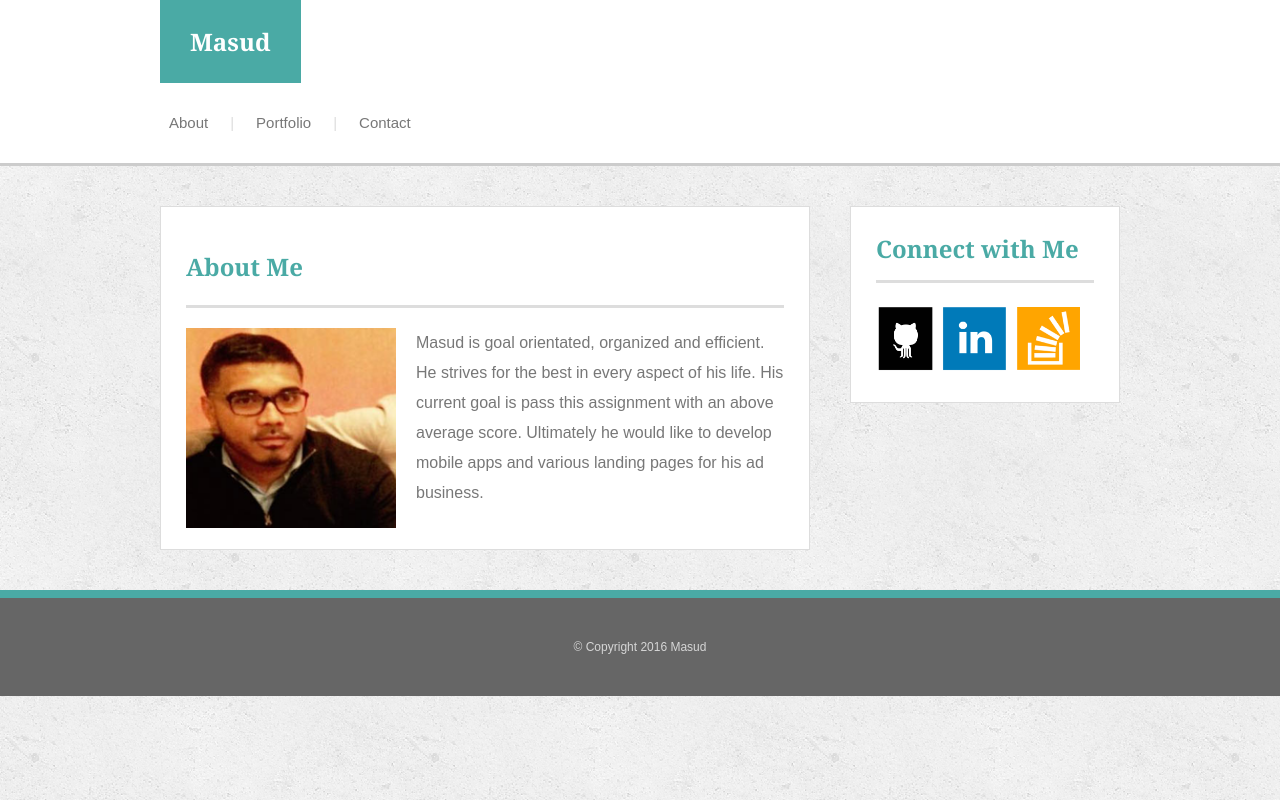
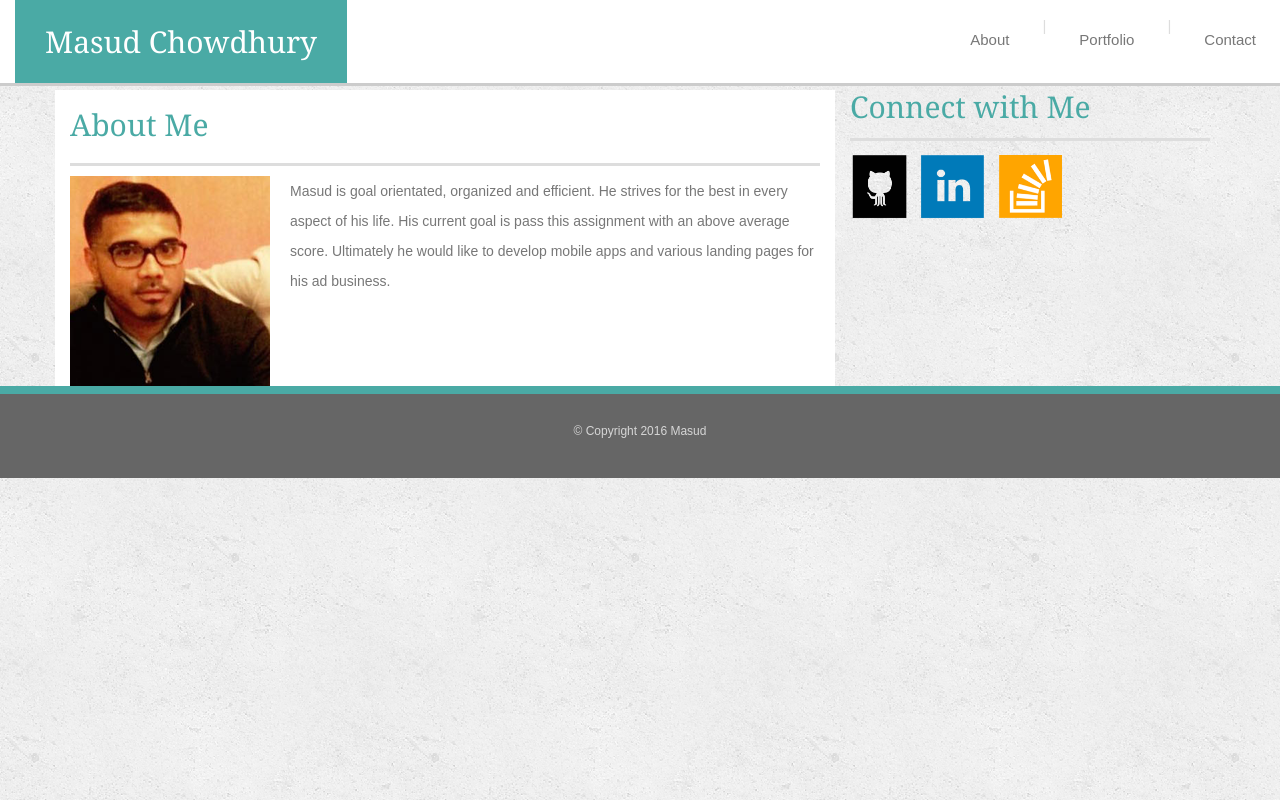
Before and after one commit to masudhchowdhury/Portfolio, a PHP site: page /index.html in a window 1280 px wide. Run offline with PHP 8.4, Linux system fonts and the light colour scheme.

Commit message:
assignment 2

```diff
--- a/assignment1/assets/css/contact.css
+++ b/assignment1/assets/css/contact.css
@@ -16,3 +16,5 @@
 border: none;
 cursor: pointer;
 }
+
+@media screen and (max-width: 980px, 768px, 640px)
--- a/assignment1/assets/css/portfolio.css
+++ b/assignment1/assets/css/portfolio.css
@@ -17,3 +17,6 @@
 display: inline-block;
 width: 6.5%;
 }
+
+
+@media screen and (max-width: 980px, 768px, 640px)
--- a/assignment1/assets/css/style.css
+++ b/assignment1/assets/css/style.css
@@ -25,7 +25,7 @@
 border-bottom: 3px solid #cccccc;
 }
 nav {
-float
+float:right;
 }
 ul {
 padding: 15px 0;
@@ -54,21 +54,21 @@
 padding-bottom: 22px;
 }
 .content-block {
-width: 650px;
+/*width: 650px;*/
 background-color: #ffffff;
-display: inline-block;
+/*display: inline-block;*/
 }
 .sub-content-block {
 padding: 25px;
 border: 1px solid #dddddd;
 }
 .about-image {
-height: 200px;
-width: 210px;
+/*height: 200px;*/
+/*width: 210px;*/
 float: left;
 padding-right: 20px;
 }
-div.sidebar {
+.sidebar {
 width: 270px;
 background-color: #ffffff;
 float: right;
@@ -76,6 +76,7 @@
 .sidebar-content {
 padding: 25px;
 border: 1px solid #dddddd;
+float: right;
 }
 footer {
 padding: 30px 0;
@@ -88,3 +89,6 @@
 text-align: center;
 line-height: 14px;
 }
+
+
+@media screen and (max-width: 980px, 768px, 640px)
--- a/assignment1/index.html
+++ b/assignment1/index.html
@@ -3,14 +3,19 @@
 <html>
 <head>
 	<title>Masud Bio</title>
+
+	<link rel="stylesheet" href="https://maxcdn.bootstrapcdn.com/bootstrap/3.3.7/css/bootstrap.min.css" integrity="sha384-BVYiiSIFeK1dGmJRAkycuHAHRg32OmUcww7on3RYdg4Va+PmSTsz/K68vbdEjh4u" crossorigin="anonymous">
 	<link rel="stylesheet" type="text/css" href="assets/css/style.css">
+
 </head>
 <body>
 	<header>
-		<div id="content-area">
-			<h2 class="name"><a href="index.html">Masud</a></h2>
+	<div class="row">
+	  <div class="col-md-12">
+		<div class="collapse navbar-collapse" id="bs-example-navbar-collapse-1" id="content-area">
+			<h2 class="name"><a href="index.html">Masud Chowdhury</a></h2>
 			<nav>
-				<ul>
+				<ul class="nav navbar-nav navbar-right">
 					<li><a href="index.html">About</a></li>
 					<li style="color: #dddddd;">|</li>
 					<li><a href="portfolio.html">Portfolio</a></li>
@@ -19,23 +24,85 @@
 				</ul>
 			</nav>
 		</div>
+		</div>
+	</div>
 	</header>
+	<div class="container">
+		<div class="row">
+			<div class="col-xs-12">
 
+			</div>
+			<div class="col-xs-6">
+
+			</div>
+			<div class="col-xs-6">
+
+			</div>
+			<div class="col-xs-6">
+
+			</div>
+			<div class="col-xs-6">
+
+			</div>
+			<div class="col-xs-6">
+
+			</div>
+		</div>
+	</div>
+
+
+
+<div class="container">
+	<div class="row">
+		<div class="col-xs-12 col-sm-8 content-block">
+			<h2 class="heading-main">About Me</h2>
+			<img src="assets/images/masud.png" class="about-image">
+			<p>Masud is goal orientated, organized and efficient. He strives for the best in every aspect of his life. His current goal is pass this assignment with an above average score. Ultimately he would like to develop mobile apps and various landing pages for his ad business. </p>
+		</div>
+		<div class="col-xs-12 col-sm-4">
+			<h2 style="border-bottom: 3px solid #dddddd; padding-bottom: 15px;">Connect with Me</h2>
+			<a href="#"><img src="assets/images/github.png" style="width: 60px; height: 70px;"></a>&nbsp;
+			<a href="#"><img src="assets/images/linkedin.png" style="width: 70px; height: 70px;"></a>&nbsp;
+			<a href="#"><img src="assets/images/stackoverflow.png" style="width: 70px; height: 70px;"></a>
+		</div>
+	</div>
+</div>
+
+
+
+	<!-- <div class="container">
 		<div id="content-area" style="padding: 40px 0;">
 			<div class="content-block">
 				<div class="sub-content-block">
+					<div class="row">
+						<div class="col-md-8">
  							<h2 class="heading-main">About Me</h2>
  							<img src="assets/images/masud.png" class="about-image">
-	 <p>Masud is goal orientated, organized and efficient. He strives for the best in every aspect of his life. His current goal is pass this assignment with an above average score. Ultimately he would like to develop mobile apps and various landing pages for his ad business. <br/>
+	 							<p>Masud is goal orientated, organized and efficient. He strives for the best in every aspect of his life. His current goal is pass this assignment with an above average score. Ultimately he would like to develop mobile apps and various landing pages for his ad business. </p>
 		    			</div>
-		</div>
+								<!-- </div> -->
+								<!-- </div> -->
+								<!-- </div> -->
 
-		<div class="sidebar">		<div class="sidebar-content">
+								<!-- <div class="row">		 -->
+		<!-- 				<div class="col-sm-4">
+							<div class="sidebar">
+								<div class="sidebar-content">
 									<h2 style="border-bottom: 3px solid #dddddd; padding-bottom: 15px;">Connect with Me</h2>
-	<a href="#"><img src="assets/images/github.png" style="width: 60px; height: 70px;"></a>&nbsp;<a href="#"><img src="assets/images/linkedin.png" style="width: 70px; height: 70px;"></a>&nbsp;<a href="#"><img src="assets/images/stackoverflow.png" style="width: 70px; height: 70px;"></a>
+									<a href="#"><img src="assets/images/github.png" style="width: 60px; height: 70px;"></a>&nbsp;
+									<a href="#"><img src="assets/images/linkedin.png" style="width: 70px; height: 70px;"></a>&nbsp;
+									<a href="#"><img src="assets/images/stackoverflow.png" style="width: 70px; height: 70px;"></a>
 								</div>
 							</div>
 						</div>
+					</div>
+				</div>
+			</div>
+		</div>
+	</div> -->
+
+
+
 
 	<footer>
 	<div id="content-area">
```
Also changed, not shown: assignment1/portfolio.html (+8 -3 lines). Lines whose indentation alone changed are shown as unchanged.
